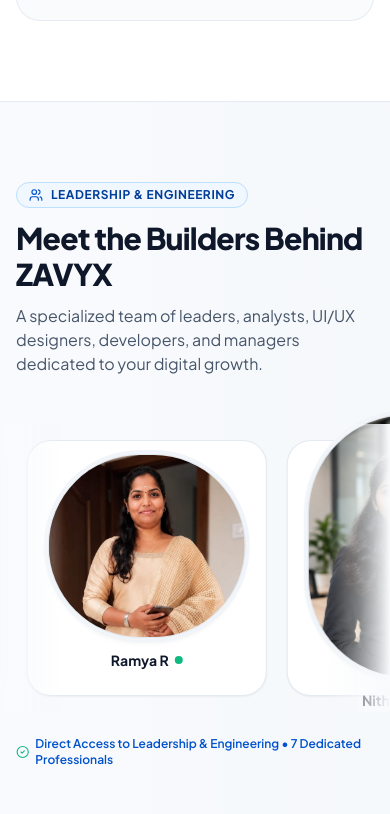
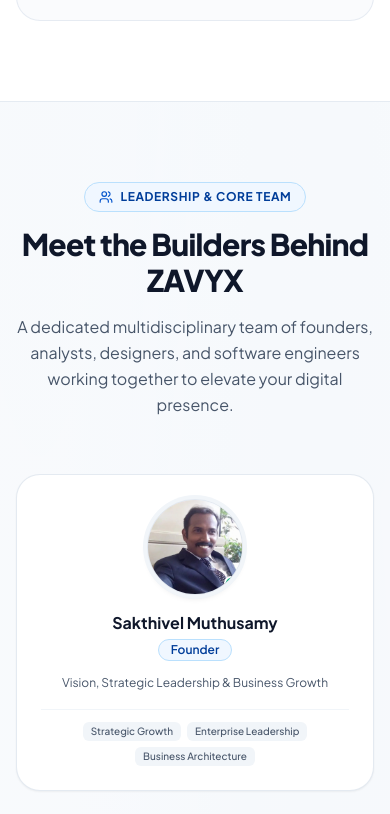
Before and after one commit to zavyxinfotech/ZAVYX_InfoTech_website, a React (Vite) app: page /about in a window 390 px wide. Shown: the part 4350-5164 px from the top of the page. Built offline with nearby package versions, Linux system fonts and the light colour scheme.

Commit message:
Update About Us team section to static responsive grid without scrolling

```diff
--- a/src/components/common/TeamAutoScroll.jsx
+++ b/src/components/common/TeamAutoScroll.jsx
@@ -1,6 +1,6 @@
 import React from 'react';
 import { motion } from 'framer-motion';
-import { Users, CheckCircle2 } from 'lucide-react';
+import { Users, CheckCircle2, Award, Sparkles } from 'lucide-react';
 import { companyData } from '../../data/companyData';
 
 // Team member image imports
@@ -29,87 +29,101 @@ export default function TeamAutoScroll() {
     image: imageMap[member.name] || null,
   }));
 
-  // Duplicate for seamless infinite horizontal loop
-  const duplicatedTeam = [...team, ...team, ...team];
+  return (
+    <section className="py-20 md:py-28 bg-slate-50/70 border-t border-slate-200/80">
+      <div className="max-w-7xl mx-auto px-4 sm:px-6 lg:px-8">
 
-  return (
-    <div className="py-20 bg-slate-50/70 border-t border-slate-200/80 overflow-hidden">
-      <div className="max-w-7xl mx-auto px-4 sm:px-6 lg:px-8 mb-12">
-        <div className="max-w-3xl">
-          <div className="inline-flex items-center gap-2 px-3 py-1 rounded-full bg-brand-50 border border-brand-200 text-brand-700 text-xs font-bold uppercase tracking-wider mb-3">
+        {/* Section Header */}
+        <div className="text-center max-w-3xl mx-auto mb-14 sm:mb-16">
+          <div className="inline-flex items-center gap-2 px-3.5 py-1.5 rounded-full bg-brand-50 border border-brand-200 text-brand-700 text-xs font-bold uppercase tracking-wider mb-3.5">
             <Users className="w-3.5 h-3.5 text-brand-600" />
-            <span>Leadership & Engineering</span>
+            <span>Leadership &amp; Core Team</span>
           </div>
           <h2 className="text-3xl sm:text-4xl md:text-5xl font-extrabold text-slate-900 tracking-tight font-display">
             Meet the Builders Behind ZAVYX
           </h2>
-          <p className="mt-3 text-slate-600 text-base sm:text-lg">
-            A specialized team of leaders, analysts, UI/UX designers, developers, and managers dedicated to your digital growth.
+          <p className="mt-4 text-slate-600 text-base sm:text-lg leading-relaxed">
+            A dedicated multidisciplinary team of founders, analysts, designers, and software engineers working together to elevate your digital presence.
           </p>
         </div>
-      </div>
 
-      {/* Autoscrolling Square Cards Stream */}
-      <div className="relative w-full py-4 group">
-
-        {/* Left & Right Fade Gradients */}
-        <div className="absolute left-0 top-0 bottom-0 w-16 sm:w-32 bg-gradient-to-r from-slate-50 to-transparent z-10 pointer-events-none"></div>
-        <div className="absolute right-0 top-0 bottom-0 w-16 sm:w-32 bg-gradient-to-l from-slate-50 to-transparent z-10 pointer-events-none"></div>
-
-        {/* Autoscrolling Track with Square Cards */}
-        <div className="flex gap-5 sm:gap-6 w-max animate-autoscroll group-hover:[animation-play-state:paused]">
-          {duplicatedTeam.map((member, idx) => (
-            <div
-              key={`${member.name}-${idx}`}
-              className="w-60 h-64 sm:w-68 sm:h-72 rounded-3xl bg-white border border-slate-200/90 shadow-sm hover:shadow-xl hover:border-brand-400 hover:-translate-y-1 transition-all duration-300 p-5 sm:p-6 flex flex-col items-center justify-center text-center shrink-0 select-none cursor-default"
+        {/* All Team Members in One Screen - Responsive Grid */}
+        <div className="grid grid-cols-1 sm:grid-cols-2 lg:grid-cols-3 xl:grid-cols-4 gap-6">
+          {team.map((member, idx) => (
+            <motion.div
+              key={member.name}
+              initial={{ opacity: 0, y: 20 }}
+              whileInView={{ opacity: 1, y: 0 }}
+              viewport={{ once: true }}
+              transition={{ duration: 0.4, delay: idx * 0.05 }}
+              className="rounded-3xl bg-white border border-slate-200/90 shadow-sm hover:shadow-xl hover:border-brand-300 hover:-translate-y-1 transition-all duration-300 p-6 flex flex-col items-center text-center justify-between group"
             >
-              {/* Member Photo Frame */}
-              <div className="relative w-18 h-18 sm:w-20 sm:h-20 rounded-full overflow-hidden shadow-md ring-4 ring-slate-100 border border-slate-200 mb-3 shrink-0 bg-slate-100 flex items-center justify-center">
+              <div className="flex flex-col items-center w-full">
+                {/* Member Photo */}
+                <div className="relative w-24 h-24 sm:w-28 sm:h-28 rounded-full overflow-hidden shadow-md ring-4 ring-slate-100 border border-slate-200 mb-4 shrink-0 bg-slate-100 flex items-center justify-center group-hover:ring-brand-100 transition-all duration-300">
                   {member.image ? (
                     <img
                       src={member.image}
                       alt={member.name}
-                    className="w-full h-full object-cover object-top"
+                      className="w-full h-full object-cover object-top transition-transform duration-500 group-hover:scale-105"
                       loading="lazy"
                     />
                   ) : (
-                  <div className={`w-full h-full bg-gradient-to-br ${member.accent} text-white font-extrabold font-display text-base sm:text-lg flex items-center justify-center`}>
+                    <div className={`w-full h-full bg-gradient-to-br ${member.accent} text-white font-extrabold font-display text-xl flex items-center justify-center`}>
                       {member.avatarText}
                     </div>
                   )}
+
+                  {/* Active Status Dot */}
+                  <span className="absolute bottom-1 right-1 w-3.5 h-3.5 rounded-full bg-emerald-500 border-2 border-white shadow-xs"></span>
                 </div>
 
-              {/* Name & Active Indicator */}
-              <div className="flex items-center justify-center gap-1.5">
-                <h3 className="text-sm sm:text-base font-bold text-slate-900 font-display">
+                {/* Name */}
+                <h3 className="text-base sm:text-lg font-bold text-slate-900 font-display">
                   {member.name}
                 </h3>
-                <span className="w-2 h-2 rounded-full bg-emerald-500 shrink-0"></span>
-              </div>
 
-              {/* Role */}
-              <p className="text-xs font-semibold text-brand-600 mt-1 line-clamp-1">
+                {/* Role Badge */}
+                <span className="inline-block mt-1 px-3 py-0.5 rounded-full bg-brand-50 border border-brand-200 text-brand-700 text-xs font-semibold">
                   {member.role}
-              </p>
+                </span>
 
                 {/* Focus / Description */}
-              <p className="text-[11px] sm:text-xs text-slate-500 mt-2 leading-relaxed line-clamp-2">
+                <p className="text-xs text-slate-600 mt-3 leading-relaxed">
                   {member.focus}
                 </p>
               </div>
+
+              {/* Skills Tags */}
+              {member.skills && member.skills.length > 0 && (
+                <div className="mt-4 pt-3 border-t border-slate-100 w-full flex flex-wrap items-center justify-center gap-1.5">
+                  {member.skills.slice(0, 3).map((skill, i) => (
+                    <span
+                      key={i}
+                      className="text-[10px] font-medium px-2 py-0.5 rounded-md bg-slate-100 text-slate-600"
+                    >
+                      {skill}
+                    </span>
+                  ))}
+                </div>
+              )}
+            </motion.div>
           ))}
         </div>
 
-      </div>
-
-      {/* Bottom Sub-text */}
-      <div className="max-w-7xl mx-auto px-4 sm:px-6 lg:px-8 mt-6 flex items-center justify-end text-xs text-slate-500">
+        {/* Bottom Trust Guarantee Strip */}
+        <div className="mt-12 pt-6 border-t border-slate-200/80 flex flex-wrap items-center justify-between gap-4 text-xs text-slate-500">
+          <span className="flex items-center gap-2 text-slate-700 font-semibold">
+            <CheckCircle2 className="w-4 h-4 text-emerald-500 shrink-0" />
+            <span>Direct In-House Team &bull; 7 Dedicated Professionals</span>
+          </span>
           <span className="flex items-center gap-1.5 text-brand-600 font-semibold">
-          <CheckCircle2 className="w-4 h-4 text-emerald-500" />
-          <span>Direct Access to Leadership &amp; Engineering &bull; 7 Dedicated Professionals</span>
+            <Sparkles className="w-3.5 h-3.5" />
+            <span>Texvalley Headquarters, Erode, Tamil Nadu</span>
           </span>
         </div>
 
       </div>
+    </section>
   );
 }
```
Lines whose indentation alone changed are shown as unchanged.
